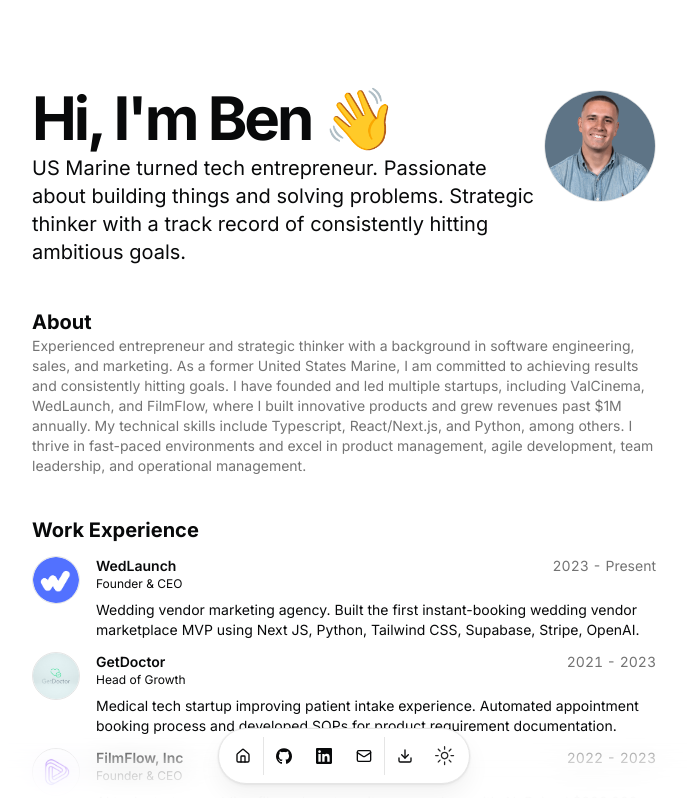
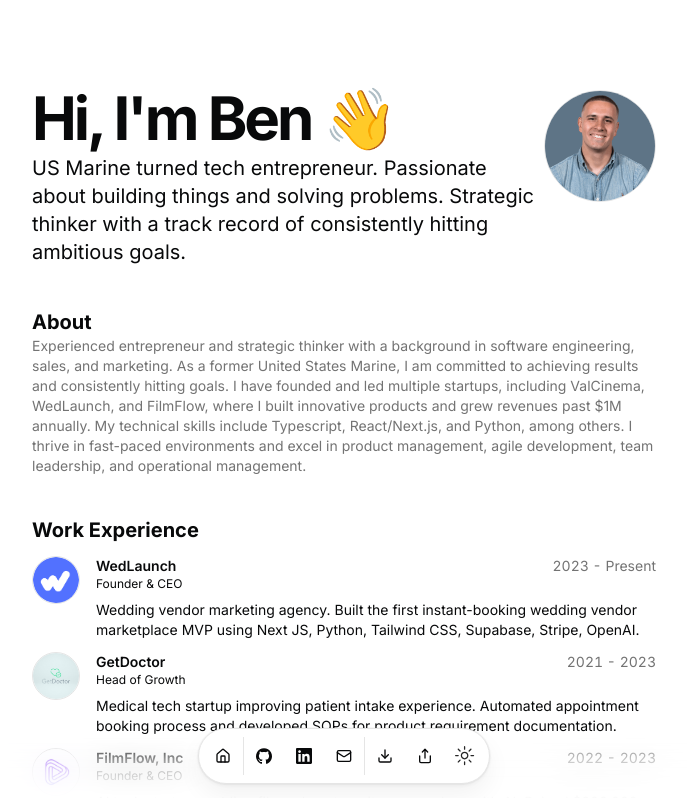
Before and after one commit to bevalen/portfolio, a Next.js app: page / in a window 1280 px wide. Shown: the top 798 px of the page, without its empty margins (296-983 px from the left). Built offline with nearby package versions, Linux system fonts and the light colour scheme.

Commit message:
Added share resume feature to navbar

```diff
--- a/src/components/navbar.tsx
+++ b/src/components/navbar.tsx
@@ -12,7 +12,7 @@ import {
 import { DATA } from "@/data/resume";
 import { cn } from "@/lib/utils";
 import Link from "next/link";
-import { DownloadIcon } from "lucide-react";
+import { DownloadIcon, ShareIcon } from "lucide-react";
 import { useState } from 'react';
 import { format } from 'date-fns'; // Add this import at the top of the fil
 
@@ -62,6 +62,25 @@ export default function Navbar() {
       // Handle error (e.g., show a notification to the user)
     } finally {
       setIsGenerating(false);
+    }
+  };
+
+  const handleShare = async () => {
+    const shareData = {
+      title: "Ben Valentin's Resume",
+      text: "Check out Ben Valentin's resume, projects, and more!",
+      url: 'https://resume.benvalentin.me/'
+    };
+
+    if (navigator.share) {
+      try {
+        await navigator.share(shareData);
+      } catch (err) {
+        console.error('Error sharing:', err);
+      }
+    } else {
+      // Fallback for browsers that don't support Web Share API
+      alert('Web Share not supported on this browser. You can copy the URL: ' + shareData.url);
     }
   };
 
@@ -135,6 +154,25 @@ export default function Navbar() {
         <DockIcon>
           <Tooltip>
             <TooltipTrigger asChild>
+              <button
+                onClick={handleShare}
+                aria-label="Share"
+                className={cn(
+                  buttonVariants({ variant: "ghost", size: "icon" }),
+                  "size-12"
+                )}
+              >
+                <ShareIcon className="size-4" />
+              </button>
+            </TooltipTrigger>
+            <TooltipContent>
+              <p>Share</p>
+            </TooltipContent>
+          </Tooltip>
+        </DockIcon>
+        <DockIcon>
+          <Tooltip>
+            <TooltipTrigger asChild>
               <ModeToggle />
             </TooltipTrigger>
             <TooltipContent>
```
